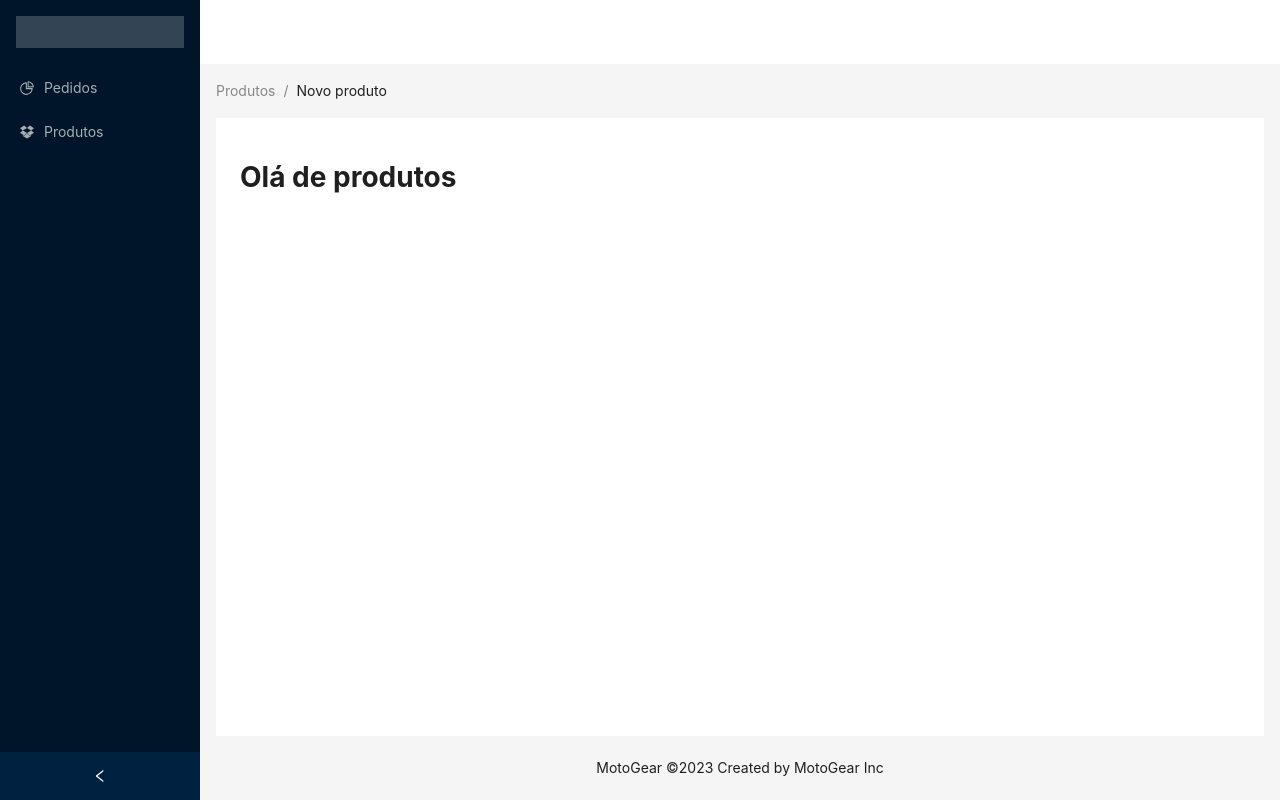
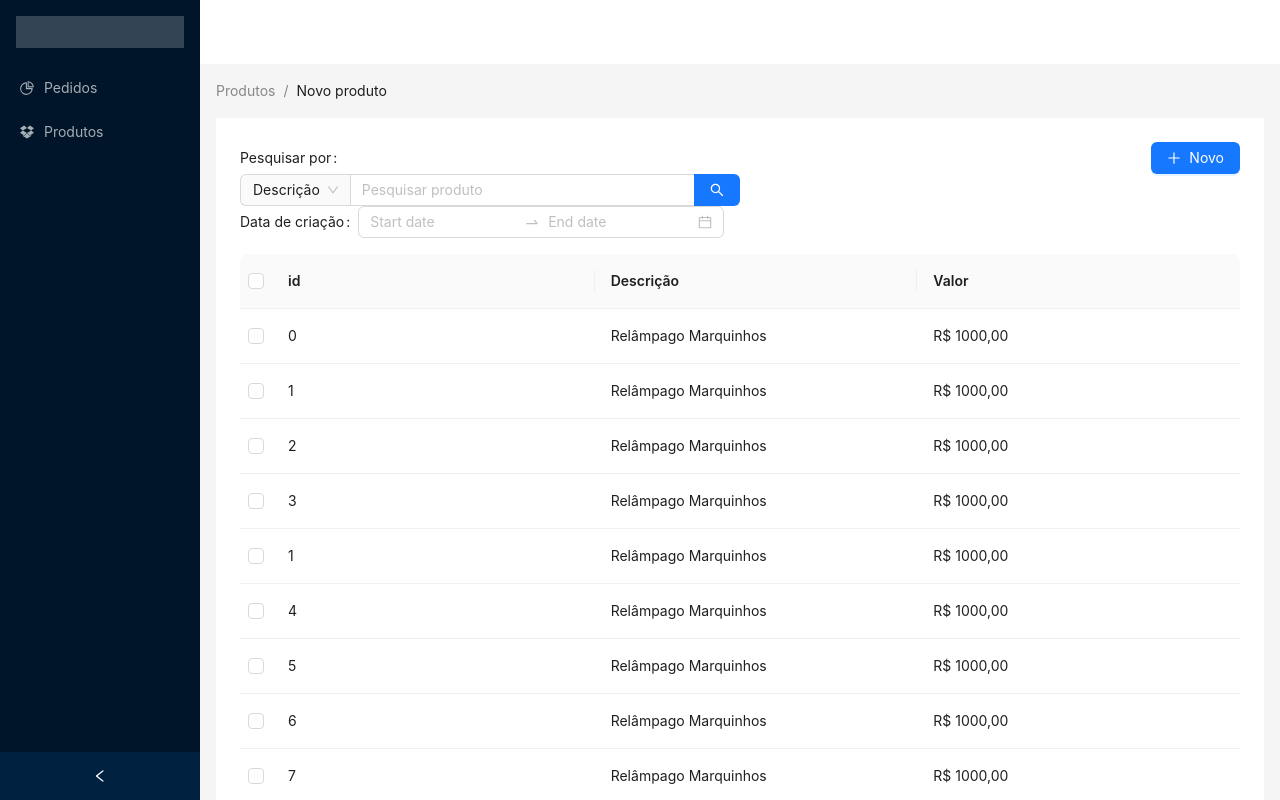
Before and after one commit to LucioHenrique512/motogear-ui-admin, a React (Create React App) app: page /products in a window 1280 px wide. Shown: the top 800 px of the page. Built offline with nearby package versions, Linux system fonts and the light colour scheme.

Commit message:
creating products page layout

```diff
--- a/src/pages/index.ts
+++ b/src/pages/index.ts
@@ -1,2 +1,2 @@
-export {ProductsPage} from './orderspage';
-export {OrdersPage} from './productspage';
+export {OrdersPage} from './orderspage';
+export {ProductsPage} from './productspage';
--- a/src/pages/orderspage/index.tsx
+++ b/src/pages/orderspage/index.tsx
@@ -1,5 +1,5 @@
 import React from "react";
 
-export const ProductsPage: React.FC = () => {
-  return <h1>Olá de produtos</h1>;
+export const OrdersPage: React.FC = () => {
+  return <h1>Olá de Pedidos</h1>;
 };
--- /dev/null
+++ b/src/pages/orderspage/styles.ts
@@ -0,0 +1,11 @@
+import styled from "styled-components";
+
+export const Container = styled.div`
+  flex: 1;
+`;
+
+export const Header = styled.div``;
+
+export const Content = styled.div`
+  flex: 1;
+`;
--- a/src/pages/productspage/index.tsx
+++ b/src/pages/productspage/index.tsx
@@ -1,5 +1,176 @@
-import React from "react";
+import React, { useState } from "react";
+import { Form, Input, Select, DatePicker, Button, Table } from "antd";
+import { PlusOutlined } from "@ant-design/icons";
+import * as S from "./styles";
+import type { ColumnsType } from "antd/es/table";
 
-export const OrdersPage: React.FC = () => {
-  return <h1>Olá de pedidoss</h1>;
+export const ProductsPage: React.FC = () => {
+  const [form] = Form.useForm();
+  const { Search } = Input;
+  const { RangePicker } = DatePicker;
+
+  const [selectedRowKeys, setSelectedRowKeys] = useState<React.Key[]>([]);
+
+  const onSelectChange = (newSelectedRowKeys: React.Key[]) => {
+    console.log("selectedRowKeys changed: ", newSelectedRowKeys);
+    setSelectedRowKeys(newSelectedRowKeys);
+  };
+
+  const options = [
+    {
+      value: "description",
+      label: "Descrição",
+    },
+    {
+      value: "id",
+      label: "id",
+    },
+  ];
+
+  interface DataType {
+    key: React.Key;
+    id: string;
+    description: string;
+    value: string;
+  }
+
+  const columns: ColumnsType<DataType> = [
+    {
+      title: "id",
+      dataIndex: "id",
+    },
+    {
+      title: "Descrição",
+      dataIndex: "description",
+    },
+    {
+      title: "Valor",
+      dataIndex: "value",
+    },
+  ];
+
+  const data: DataType[] = [
+    {
+      key: 0,
+      id: "0",
+      description: `Relâmpago Marquinhos`,
+      value: `R$ 1000,00`,
+    },
+    {
+      key: 1,
+      id: "1",
+      description: `Relâmpago Marquinhos`,
+      value: `R$ 1000,00`,
+    },
+    {
+      key: 2,
+      id: "2",
+      description: `Relâmpago Marquinhos`,
+      value: `R$ 1000,00`,
+    },
+    {
+      key: 3,
+      id: "3",
+      description: `Relâmpago Marquinhos`,
+      value: `R$ 1000,00`,
+    },
+    {
+      key: 0,
+      id: "1",
+      description: `Relâmpago Marquinhos`,
+      value: `R$ 1000,00`,
+    },
+    {
+      key: 4,
+      id: "4",
+      description: `Relâmpago Marquinhos`,
+      value: `R$ 1000,00`,
+    },{
+      key: 5,
+      id: "5",
+      description: `Relâmpago Marquinhos`,
+      value: `R$ 1000,00`,
+    },{
+      key: 6,
+      id: "6",
+      description: `Relâmpago Marquinhos`,
+      value: `R$ 1000,00`,
+    },{
+      key: 7,
+      id: "7",
+      description: `Relâmpago Marquinhos`,
+      value: `R$ 1000,00`,
+    },{
+      key: 8,
+      id: "8",
+      description: `Relâmpago Marquinhos`,
+      value: `R$ 1000,00`,
+    },{
+      key: 9,
+      id: "9",
+      description: `Relâmpago Marquinhos`,
+      value: `R$ 1000,00`,
+    },{
+      key: 10,
+      id: "10",
+      description: `Relâmpago Marquinhos`,
+      value: `R$ 1000,00`,
+    },{
+      key: 11,
+      id: "11",
+      description: `Relâmpago Marquinhos`,
+      value: `R$ 1000,00`,
+    },
+  ];
+
+  const rowSelection = {
+    selectedRowKeys,
+    onChange: onSelectChange,
+  };
+
+  return (
+    <S.Container>
+      <S.Header>
+        <Form style={{ position: "relative" }} layout="inline">
+          <Form.Item
+            label={"Pesquisar por"}
+            style={{ width: 500 }}
+            labelAlign="right"
+          >
+            <Search
+              placeholder="Pesquisar produto"
+              onSearch={() => {}}
+              enterButton
+              addonBefore={
+                <Select defaultValue="description" options={options} />
+              }
+            />
+          </Form.Item>
+          <Form.Item label={"Data de criação"} labelAlign="right">
+            <RangePicker />
+          </Form.Item>
+          <Form.Item
+            style={{
+              position: "absolute",
+              right: 0,
+              marginInlineEnd: 0,
+            }}
+          >
+            <Button type="primary" icon={<PlusOutlined />}>
+              Novo
+            </Button>
+          </Form.Item>
+        </Form>
+      </S.Header>
+      <S.Content>
+        <Table
+          sticky
+          style={{ width: "100%" }}
+          rowSelection={rowSelection}
+          columns={columns}
+          dataSource={data}
+        />
+      </S.Content>
+    </S.Container>
+  );
 };
--- /dev/null
+++ b/src/pages/productspage/styles.ts
@@ -0,0 +1,16 @@
+import styled from "styled-components";
+
+export const Container = styled.div`
+  display: flex;
+  flex-direction: column;
+  height: 100%;
+`;
+
+export const Header = styled.div`
+  margin-bottom: 16px;
+`;
+
+export const Content = styled.div`
+  flex: 1;
+  display: flex;
+`;
```
